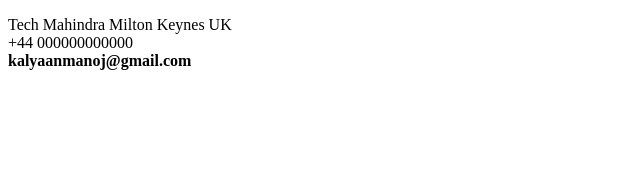
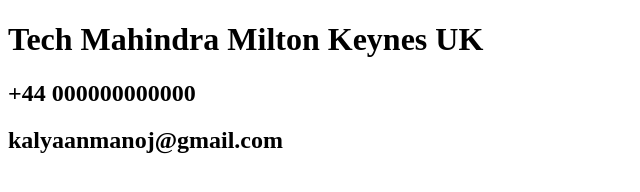
Before and after one commit to ManojKalyaan/Manoj_Resume, a plain HTML site: page contact.html in a window 1280 px wide. Shown: the whole page, without its empty margins (0-640 px from the left). Drawn offline with Linux system fonts and the light colour scheme.

Commit message:
Update contact.html

```diff
--- a/contact.html
+++ b/contact.html
@@ -5,10 +5,8 @@
     <title>Manoj-Contact Details</title>
 </head>
 <body>
-    <p>
-        Tech Mahindra Milton Keynes UK<br/>
-        +44 000000000000<br/>
-        <strong>kalyaanmanoj@gmail.com</strong><br/>
-    </p>
+        <h1>Tech Mahindra Milton Keynes UK</h1>
+        <h2>+44 000000000000</h2>
+        <h2>kalyaanmanoj@gmail.com</strong></h2>
 </body>
 </html>
```
